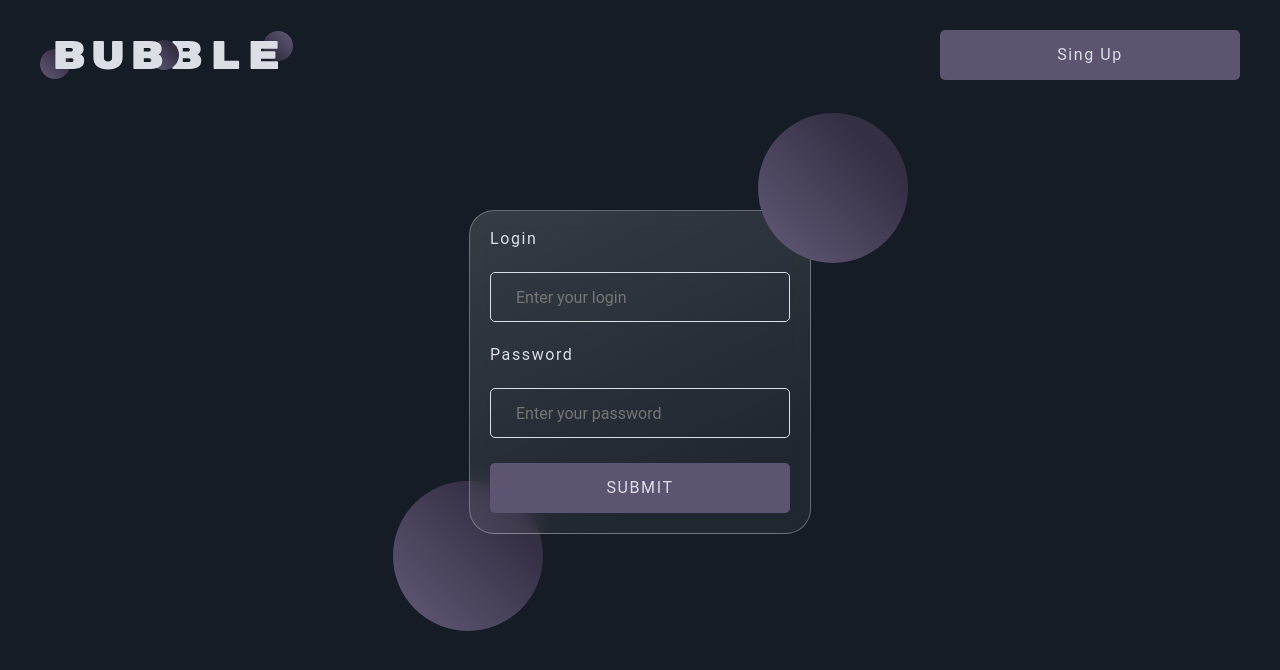
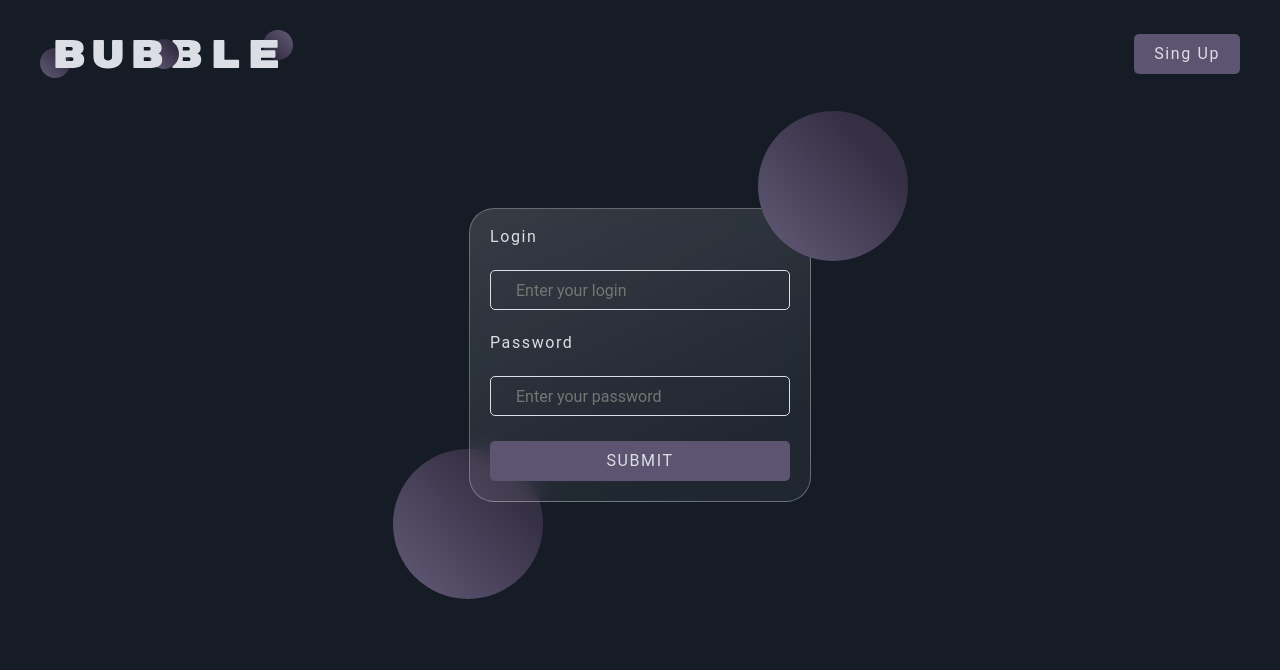
Before and after one commit to shapikso/Movies_React, a React (Create React App) app: page / in a window 1280 px wide. Shown: the top 670 px of the page. Built offline with nearby package versions, Linux system fonts and the light colour scheme.

Commit message:
buttons styles head

```diff
--- a/src/components/SingIn/SingIn.js
+++ b/src/components/SingIn/SingIn.js
@@ -69,7 +69,7 @@ const SingIn = () => {
                     onBlur={handleChangePasswordInput}
                     error={state.error.password}
                 />
-                <Button type="submit" contentKey="SUBMIT" isLoading={state.isLoading} />
+                <Button type="submit" contentKey="SUBMIT" isLoading={state.isLoading} width={'300px'}/>
             </Form>
         </StFormSignIn>
     );
--- a/src/components/common/Button/Button.js
+++ b/src/components/common/Button/Button.js
@@ -2,17 +2,17 @@ import React from 'react';
 import PropTypes from 'prop-types';
 import {StButton} from "./styled";
 
-const Button = ({ type = 'button', isDisabled = false, onClick, contentKey }) => {
-    return (
-        <StButton type={type} onClick={onClick} disabled={isDisabled}>
-            {contentKey}
-        </StButton>
-    );
-};
+const Button = ({ type = 'button', isDisabled, onClick, contentKey, width, color }) => (
+    <StButton type={type} onClick={onClick} disabled={isDisabled} width={width} color={color}>
+        {contentKey}
+    </StButton>
+);
 
 Button.propTypes = {
     type: PropTypes.oneOf(['button', 'submit', 'reset']),
     className: PropTypes.string,
+    width: PropTypes.string,
+    color: PropTypes.string,
     isDisabled: PropTypes.bool,
     onClick: PropTypes.func,
     contentKey: PropTypes.string.isRequired,
--- a/src/components/common/Button/styled.js
+++ b/src/components/common/Button/styled.js
@@ -2,8 +2,8 @@ import styled from 'styled-components';
 import {COLORS} from '../styles/colors';
 
 export const StButton = styled.button`
-  min-width: ${({btnWidth}) => btnWidth ? btnWidth : '300px' };
-  height: 50px;
+  min-width: ${({width}) => `${width || '100px'}`};
+  height: 40px;
   padding: 10px 20px;
   font-size: 16px;
   line-height: 1;
@@ -11,9 +11,10 @@ export const StButton = styled.button`
   letter-spacing: 0.1em;
   color: ${COLORS.lightPrimaryColor};
   border-radius: 5px;
-  background-color: ${COLORS.primaryColor};
+  background-color: ${({color}) => `${color || COLORS.primaryColor}`};
   transition: all 0.2s ease;
   position: relative;
+  text-decoration: none;
 
   &:hover {
     background-color: ${COLORS.primaryColorOpacity};
@@ -42,13 +43,14 @@ export const StButton = styled.button`
 
   &--link {
     min-width: 100px;
-    height: 40px;
+    //height: 40px;
     color: ${COLORS.lightPrimaryColor};
-    letter-spacing: 0.1em;
     border: 1px solid ${COLORS.lightPrimaryColor};
-    border-radius: 5px;
-    padding: 5px;
-    transition: all 0.25s ease;
+    //letter-spacing: 0.1em;
+
+    //border-radius: 5px;
+    //padding: 5px;
+    //transition: all 0.25s ease;
     background-color: transparent;
     text-decoration: none;
 
--- a/src/components/common/Input/styled.js
+++ b/src/components/common/Input/styled.js
@@ -9,13 +9,13 @@ export const StWrapper= styled.div`
 
 export const StInput = styled.input`
   margin: 25px 0 25px;
-  width: ${({inpWidth}) => inpWidth ? inpWidth : '300px' };;
+  width: 100%;
   background: transparent;
   padding: 10px 25px;
   background: none;
   border: 1px solid ${COLORS.lightPrimaryColor};
   border-radius: 5px;
-  height: 50px;
+  height: 40px;
   font-size: 16px;
   color: ${COLORS.lightPrimaryColor};
  & [error] {
```
